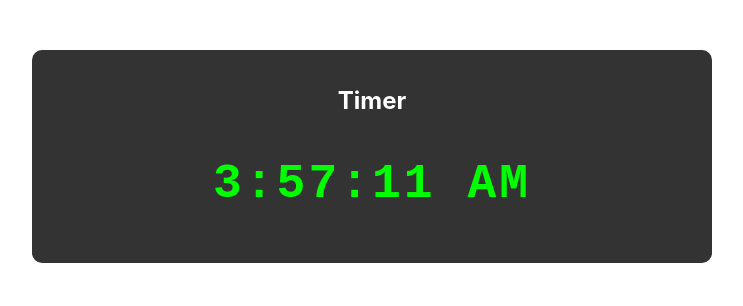
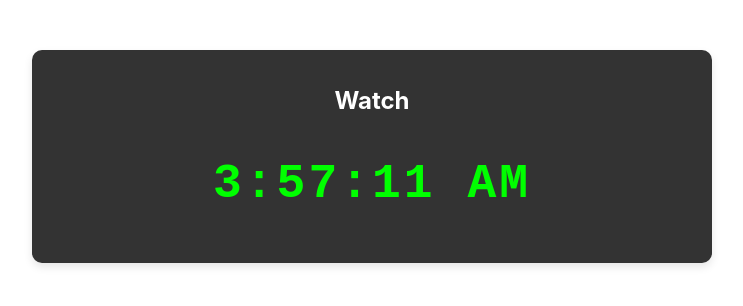
Before and after one commit to Vohraanik/First-React, a React (Create React App) app: page / in a window 1280 px wide. Shown: the top 306 px of the page, without its empty margins (18-761 px from the left). Built offline with nearby package versions, Linux system fonts and the light colour scheme.

Commit message:
ClockFunctionDone

```diff
--- a/src/App.js
+++ b/src/App.js
@@ -6,6 +6,7 @@ import UpdateComponent from "./user/components/lifeCycle/UpdateComponent ";
 import ShouldUpdateComponent from "./user/components/lifeCycle/ShouldUpdateComponent";
 import ComponentWILLMOUNT from "./user/components/lifeCycle/Mount.js";
 import Timer from "./user/containers/timer/Timer";
+import TimerFun from "./user/containers/timer/TimerFun";
 
 function App() {
   return (
@@ -16,7 +17,8 @@ function App() {
     {/* <UpdateComponent /> */}
     {/* <ShouldUpdateComponent /> */}
     {/* <ComponentWILLMOUNT /> */}
-    <Timer/>
+    {/* <Timer/> */}
+    <TimerFun />
     </>
   );
 }
--- a/src/user/containers/timer/Timer.js
+++ b/src/user/containers/timer/Timer.js
@@ -43,7 +43,7 @@ export default class timer extends Component {
     return (
       <div>
       <div className={style.timerContainer}>
-        <h1 className={style.timerHeading}>Timer</h1>
+        <h1 className={style.timerHeading}>Timer [Class Component]</h1>
         <h1 className={style.timerDisplay}>{this.state.time.toLocaleTimeString()}</h1>
       </div>
 
--- /dev/null
+++ b/src/user/containers/timer/TimerFun.js
@@ -0,0 +1,34 @@
+import React, { useState, useEffect } from 'react';
+import style from './timer.module.css';
+
+function TimerFun(props) {
+
+  // 1. Constructor-like state initialization in a functional component
+  const [time, setTime] = useState(new Date());
+
+  // 2. Render phase
+  const click = () => {
+    setTime(new Date());
+  }
+
+  // 3. useEffect block is executed once, similar to componentDidMount in class components
+  useEffect(() => {
+    // 4. Updating Phase: setInterval to repeatedly call click
+    const timeRef = setInterval(click, 1000);
+
+    // 5. Unmount Phase: Cleanup function to clear the interval when the component is unmounted
+    return () => {
+      clearInterval(timeRef);
+    }
+  }, []);
+
+  // 6. JSX to render the component
+  return (
+    <div className={style.timerContainer}>
+      <h1 className={style.timerHeading}>Watch</h1>
+      <h1 className={style.timerDisplay}>{time.toLocaleTimeString()}</h1>
+    </div>
+  );
+}
+
+export default TimerFun;
--- a/src/user/containers/timer/timer.module.css
+++ b/src/user/containers/timer/timer.module.css
@@ -9,6 +9,7 @@
     flex-direction: column;
     align-items: center;
     justify-content: center;
+    box-shadow: 0 4px 8px rgba(0, 0, 0, 0.1);
   }
 
   .timerHeading{
```
